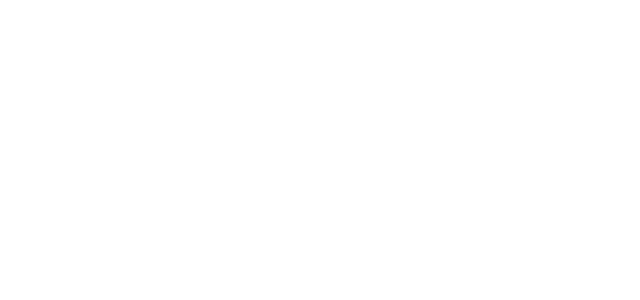
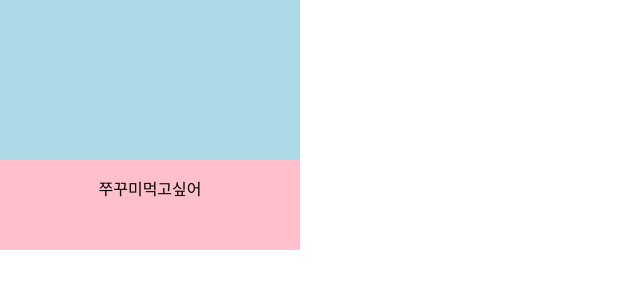
Before and after one commit to geemhunsu/happyTongue-FrontEnd, a React (Create React App) app: page /login in a window 1280 px wide. Shown: the top 300 px of the page, without its empty margins (0-640 px from the left). Built offline with nearby package versions, Linux system fonts and the light colour scheme.

Commit message:
(김세연) 로그인,회원가입 페이지 추가

```diff
--- a/src/App.js
+++ b/src/App.js
@@ -2,12 +2,16 @@
 import {Grid, Image, Button} from "./elements"
 import {Route} from "react-router-dom"
 import PostList from "./pages/PostList";
+import Login from "./pages/Login";
+import Signup from './pages/Signup';
 
 function App() {
   return (
     <div className="App">
       <Grid margin="auto">
         <Route path="/" exact component={PostList}/>
+        <Route path="/login" exact component={Login}/>
+        <Route path="/signup" exact component={Signup}/>
       </Grid>
     </div>
   );
--- a/src/components/Post.js
+++ b/src/components/Post.js
@@ -0,0 +1,21 @@
+import React from "react";
+import styled from 'styled-components';
+import { Grid, Button, Input, Text } from '../elements';
+
+const Post = (props) => {
+
+    return(
+        <React.Fragment>
+            <Grid bg="pink" width="300px" height="250px">
+                {/* 사진 */}
+                <Grid width="300px" height="160px" bg="lightblue"/>
+                {/* 제목 */}
+                <Grid>
+                    <Text>쭈꾸미먹고싶어</Text>
+                </Grid>
+            </Grid>
+        </React.Fragment>
+    );
+}
+
+export default Post;
--- a/src/elements/Input.js
+++ b/src/elements/Input.js
@@ -72,3 +72,5 @@
     ${(props) => (props.radius ? `border-radius: ${props.radius};` : "")}
     ${(props) => (props.family ? `font-family: ${props.family};` : "")}
 `;
+
+export default Input;
--- a/src/elements/Text.js
+++ b/src/elements/Text.js
@@ -42,3 +42,5 @@
     ${(props) => (props.padding ? `padding: ${props.padding};` : "")}
     ${(props) => (props.family ? `font-family: ${props.family};` : "")}
 `;
+
+export default Text;
--- a/src/elements/index.js
+++ b/src/elements/index.js
@@ -1,5 +1,7 @@
 import Grid from "./Grid";
 import Image from "./Image";
 import Button from "./Button";
+import Text from './Text';
+import Input from './Input';
 
-export {Grid, Image, Button};
+export {Grid, Image, Button, Text, Input};
--- /dev/null
+++ b/src/pages/Login.js
@@ -0,0 +1,15 @@
+import React from "react";
+import styled from 'styled-components';
+import { Grid, Button, Input, Text } from '../elements';
+import Post from '../components/Post';
+
+const Login = (props) => {
+
+    return(
+        <React.Fragment>
+            <Post/>
+        </React.Fragment>
+    );
+}
+
+export default Login;
--- /dev/null
+++ b/src/pages/Signup.js
@@ -0,0 +1,14 @@
+import React from "react";
+import styled from 'styled-components';
+import { Grid, Button, Input, Text } from '../elements';
+
+const Signup = (props) => {
+
+    return(
+        <React.Fragment>
+
+        </React.Fragment>
+    );
+}
+
+export default Signup;
```
